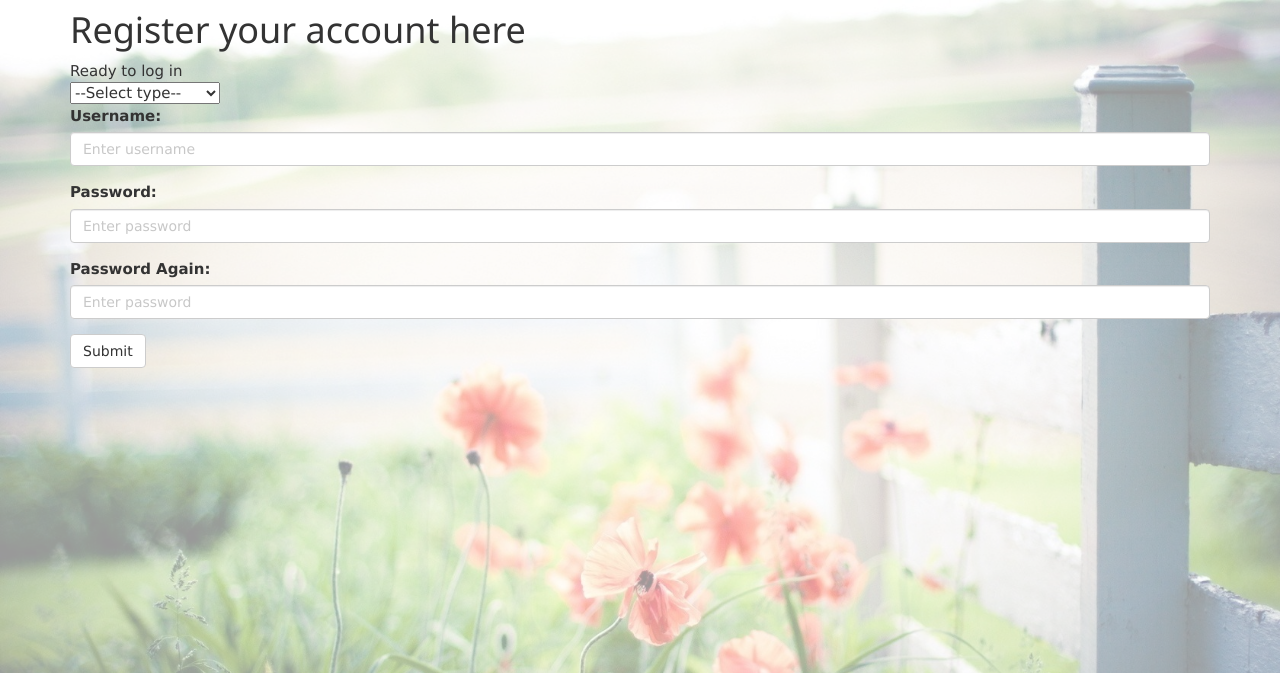
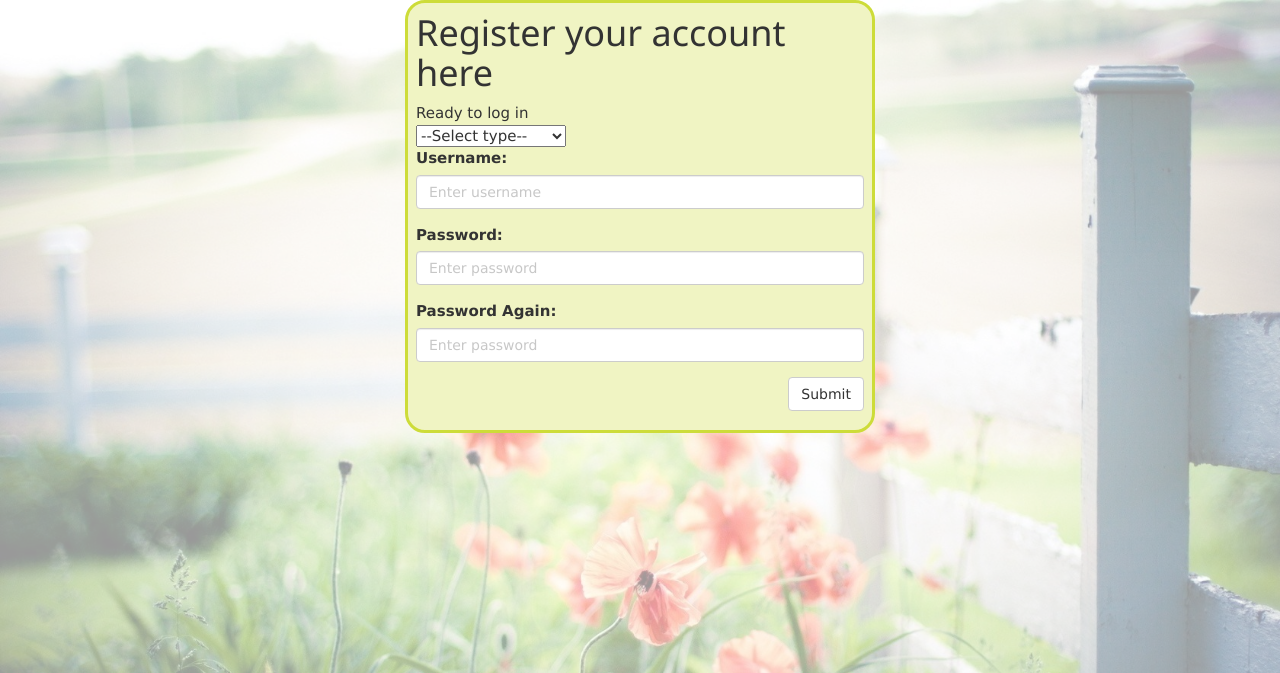
Before and after one commit to GuangmingLuo/GraceAge, a CodeIgniter app: page /GraceAge/index.php/accountcontroller/register in a window 1280 px wide. Shown: the top 673 px of the page. Run offline with CodeIgniter, Linux system fonts and the light colour scheme.

Commit message:
Modified register.html page and and the class name in the login.html so that both page share the same styling sheet inserted at master page.

```diff
--- a/GraceAge/application/views/Account/login.html
+++ b/GraceAge/application/views/Account/login.html
@@ -23,7 +23,7 @@
                         </fieldset>
                     </div>
 
-                    <div id="loginTabContent" class="tab-pane fade">
+                    <div class="tabContent">
                         <h2>Log in</h2>{loggedin}
                         <form name="loginForm" id="loginForm" action="loginPost" method="post">
                             <div class="form-group">
--- a/GraceAge/application/views/Account/register.html
+++ b/GraceAge/application/views/Account/register.html
@@ -1,4 +1,6 @@
-<div class="container">
+<div class="container" style="width:500px">
+    <div class="framework">
+        <div class="tabContent">
             <h1>Register your account here</h1>
                 {register_state}
             <form name="registerForm" id="registerForm" action="registerPost" method="post">
@@ -20,5 +22,9 @@
                     <input type="password" name="password2" class="form-control" id="password2" placeholder="Enter password">
                 </div>
                 <button type="submit" class="btn btn-default">Submit</button>
+                <br>
+                <br>
             </form>
         </div>
+    </div>
+</div>
--- a/GraceAge/assets/css/login.css
+++ b/GraceAge/assets/css/login.css
@@ -84,10 +84,10 @@ fieldset{   /* no framework around decoder*/
     text-align: center;
 }
 
-#loginTabContent{
+.tabContent{
     margin: 8px;
 }
 
-#loginTabContent button{    /*submit button to the right */
+.tabContent button{    /*submit button to the right */
     float: right;
 }
```
Lines whose indentation alone changed are shown as unchanged.
